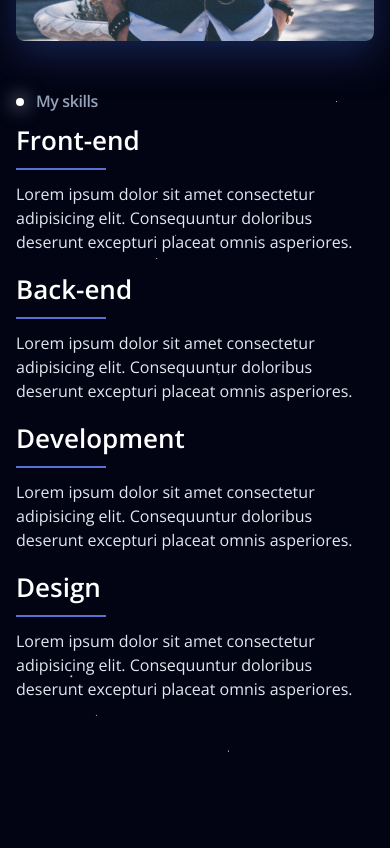
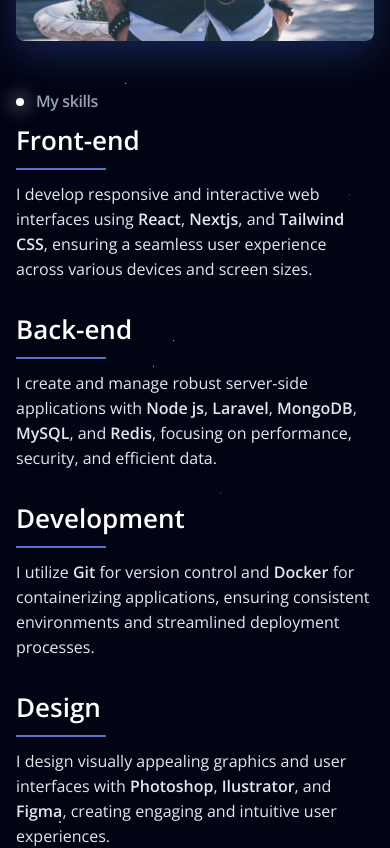
Before and after one commit to BimaPn/portfolio, a Next.js app: page /about in a window 390 px wide. Shown: the part 920-1768 px from the top of the page. Built offline with nearby package versions, Linux system fonts and the light colour scheme.

Commit message:
Add skills description.

```diff
--- a/components/Skills.tsx
+++ b/components/Skills.tsx
@@ -32,7 +32,7 @@ const Skills = () => {
             <div className="w-2 aspect-square rounded-full bg-white -mb-[1px] box-glow" />
             <span>My skills</span>
           </motion.h2>
-          <div className="grid grid-cols-1 sm:grid-cols-2 gap-4 sm:gap-12 mt-2 xs:mt-4">
+          <div className="grid grid-cols-1 sm:grid-cols-2 gap-7 sm:gap-12 mt-2 xs:mt-4">
             {skills.map((skill) => (
               <div key={skill.name} className="flex flex-col xs:gap-1">
                 <div className="flex flex-col gap-2 pb-1 mb-2">
@@ -46,7 +46,7 @@ const Skills = () => {
                   transition={{ duration:.4 }}
                   className="w-1/4 sm:w-1/4 border-t-2 border-primary origin-left" />
                 </div>
-                <motion.span variants={textVariants} transition={{ duration:.4, delay:.7 }}>{skill.description}</motion.span>
+                <motion.span variants={textVariants} transition={{ duration:.4, delay:.7 }} className="leading-[25px]">{skill.description}</motion.span>
               </div>
             ))}
           </div>
--- a/constants/skills.tsx
+++ b/constants/skills.tsx
@@ -1,18 +1,33 @@
 export const skills = [
   {
     name: "Front-end",
-    description: "Lorem ipsum dolor sit amet consectetur adipisicing elit. Consequuntur doloribus deserunt excepturi placeat omnis asperiores.",
+    description: (
+      <span>I develop responsive and interactive web interfaces using  <a href="https://react.dev/" className="font-semibold" target="_blank">React</a>, <a href="https://nextjs.org/" target="_blank" className="font-semibold">Nextjs</a>, and <a href="https://tailwindcss.com/" className="font-semibold" target="_blank">Tailwind CSS</a>, ensuring a seamless user experience across various devices and screen sizes.
+      </span>
+    ),
   },
   {
     name: "Back-end",
-    description: "Lorem ipsum dolor sit amet consectetur adipisicing elit. Consequuntur doloribus deserunt excepturi placeat omnis asperiores.",
+    description: (
+      <span>
+      I create and manage robust server-side applications with <a href="https://nodejs.org/en" className="font-semibold" target="_blank">Node js</a>, <a href="https://laravel.com/" className="font-semibold" target="_blank">Laravel</a>, <a href="https://www.mongodb.com/" className="font-semibold" target="_blank">MongoDB</a>, <a href="https://www.mysql.com/" className="font-semibold" target="_blank">MySQL</a>, and <a href="https://redis.io/" className="font-semibold" target="_blank">Redis</a>, focusing on performance, security, and efficient data.
+      </span>
+    ),
   },
   {
     name: "Development",
-    description: "Lorem ipsum dolor sit amet consectetur adipisicing elit. Consequuntur doloribus deserunt excepturi placeat omnis asperiores.",
+    description: (
+      <span>
+       I utilize <a href="https://www.git-scm.com/" className="font-semibold" target="_blank">Git</a> for version control and <a href="https://www.docker.com/" className="font-semibold" target="_blank">Docker</a> for containerizing applications, ensuring consistent environments and streamlined deployment processes.
+      </span>
+    ),
   },
   {
     name: "Design",
-    description: "Lorem ipsum dolor sit amet consectetur adipisicing elit. Consequuntur doloribus deserunt excepturi placeat omnis asperiores.",
+    description: (
+      <span>
+      I design visually appealing graphics and user interfaces with <a href="https://www.adobe.com/home" className="font-semibold" target="_blank">Photoshop</a>, <a href="https://www.adobe.com/home" className="font-semibold" target="_blank">Ilustrator</a>, and <a href="https://www.figma.com" className="font-semibold" target="_blank">Figma</a>, creating engaging and intuitive user experiences.
+      </span>
+    ),
   },
 ]
```
Also changed, not shown: constants/projects.tsx (+15 -15 lines).
